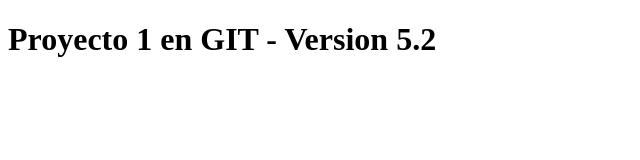
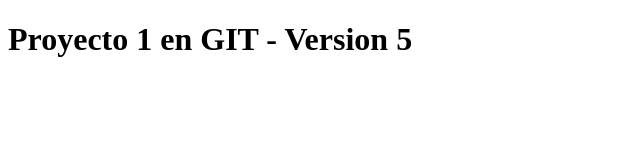
Before and after one commit to ayecenturion/ORT-NT2, a plain HTML site: page index.html in a window 1280 px wide. Shown: the full height of the page, 0-640 px from the left. Drawn offline with Linux system fonts and the light colour scheme.

Commit message:
Quinta version del proyecto

```diff
--- a/index.html
+++ b/index.html
@@ -7,6 +7,6 @@
     <title>Proyecto 1 - GIT</title>
 </head>
 <body>
-    <h1>Proyecto 1 en GIT - Version 5.2</h1>
+    <h1>Proyecto 1 en GIT - Version 5</h1>
 </body>
 </html>
```
